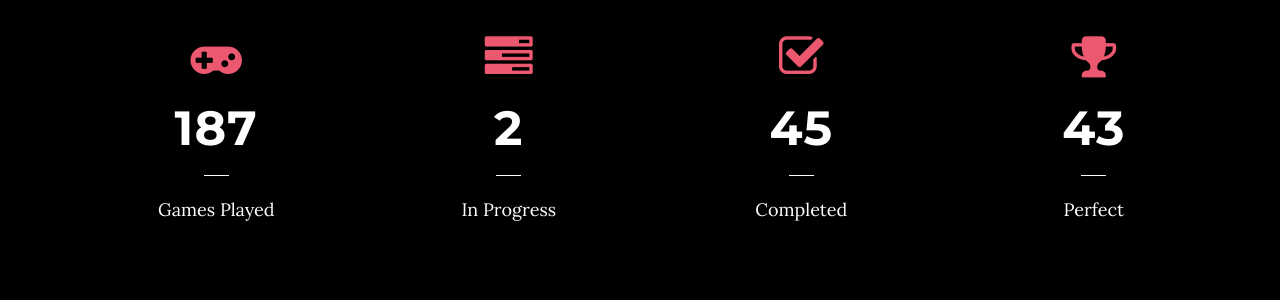
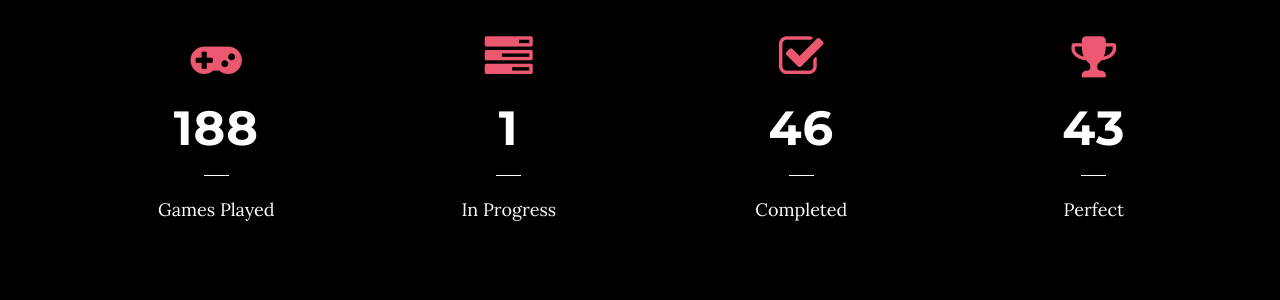
Before and after one commit to kuangami/kuangami.github.io, a Jekyll site: the page built from index.html, in a window 1280 px wide and 900 px high, scrolled down 1004 px. Shown: the part 161-461 px from the top of the window. Built offline with Jekyll 4.4.1, drawn with Linux system fonts in a browser that asks for light colours.

Commit message:
GitHub Actions commit

```diff
--- a/_data/gamestats.json
+++ b/_data/gamestats.json
@@ -1 +1 @@
-{"records":[{"id":"recNhKo61o1TseEuU","fields":{"Games Played":187,"Playing":2,"Completed":45,"Perfect":43},"createdTime":"2021-05-23T23:08:31.000Z"}]}
+{"records":[{"id":"recNhKo61o1TseEuU","fields":{"Games Played":188,"Playing":1,"Completed":46,"Perfect":43},"createdTime":"2021-05-23T23:08:31.000Z"}]}
```
Also changed, not shown: _data/recentplay.json (+1 -1 lines).
